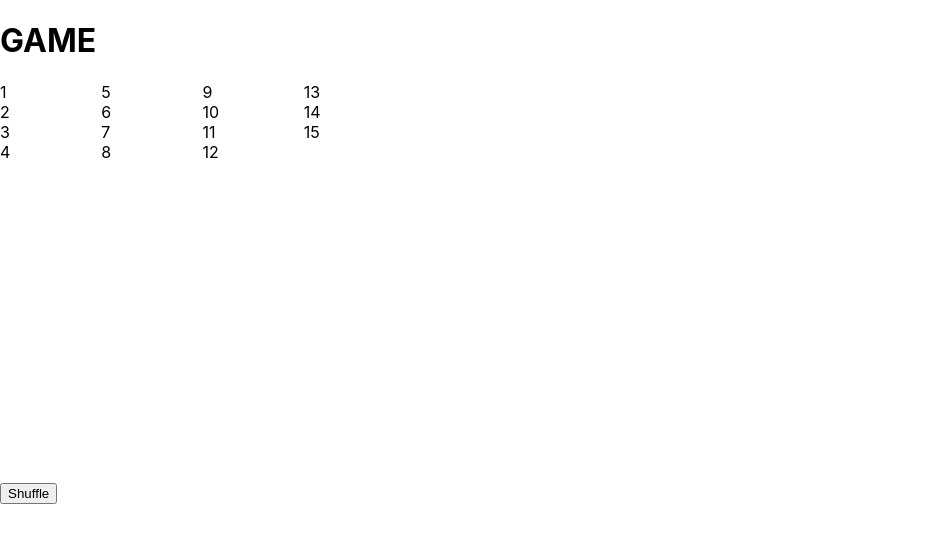
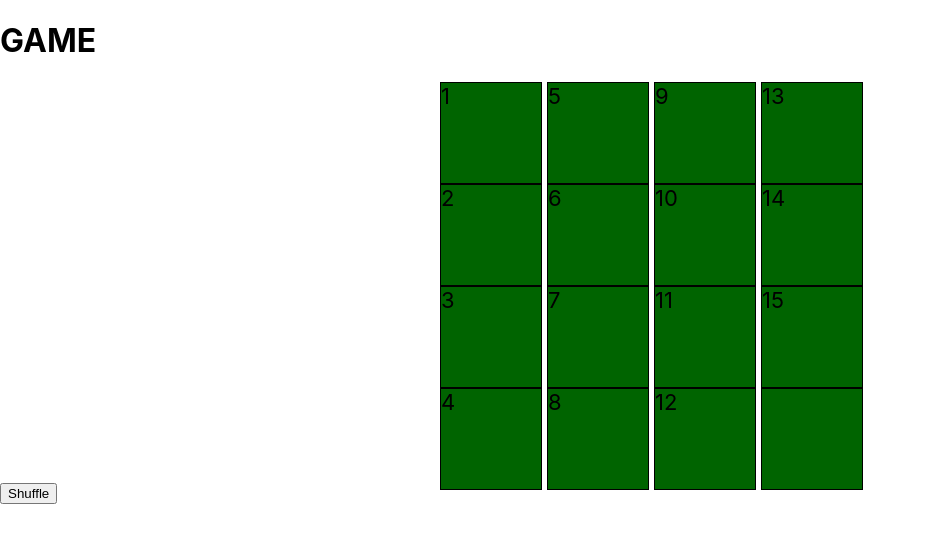
Before and after one commit to YehorKholodiuk/gameOfTag, a React (Create React App) app: page / in a window 1280 px wide. Shown: the top 542 px of the page, without its empty margins (0-926 px from the left). Built offline with nearby package versions, Linux system fonts and the light colour scheme.

Commit message:
added tile CSS

```diff
--- a/src/App.css
+++ b/src/App.css
@@ -5,8 +5,17 @@
     grid-gap:5px;
     width:400px;
     height:400px;
+    margin: 0 auto;
 
 }
 .board-row{
     margin-bottom:10px;
 }
+.tile{
+    height:100px;
+    width:100px;
+    border:1px solid black;
+    background-color: darkgreen;
+    font-size: 22px;
+
+}
```
